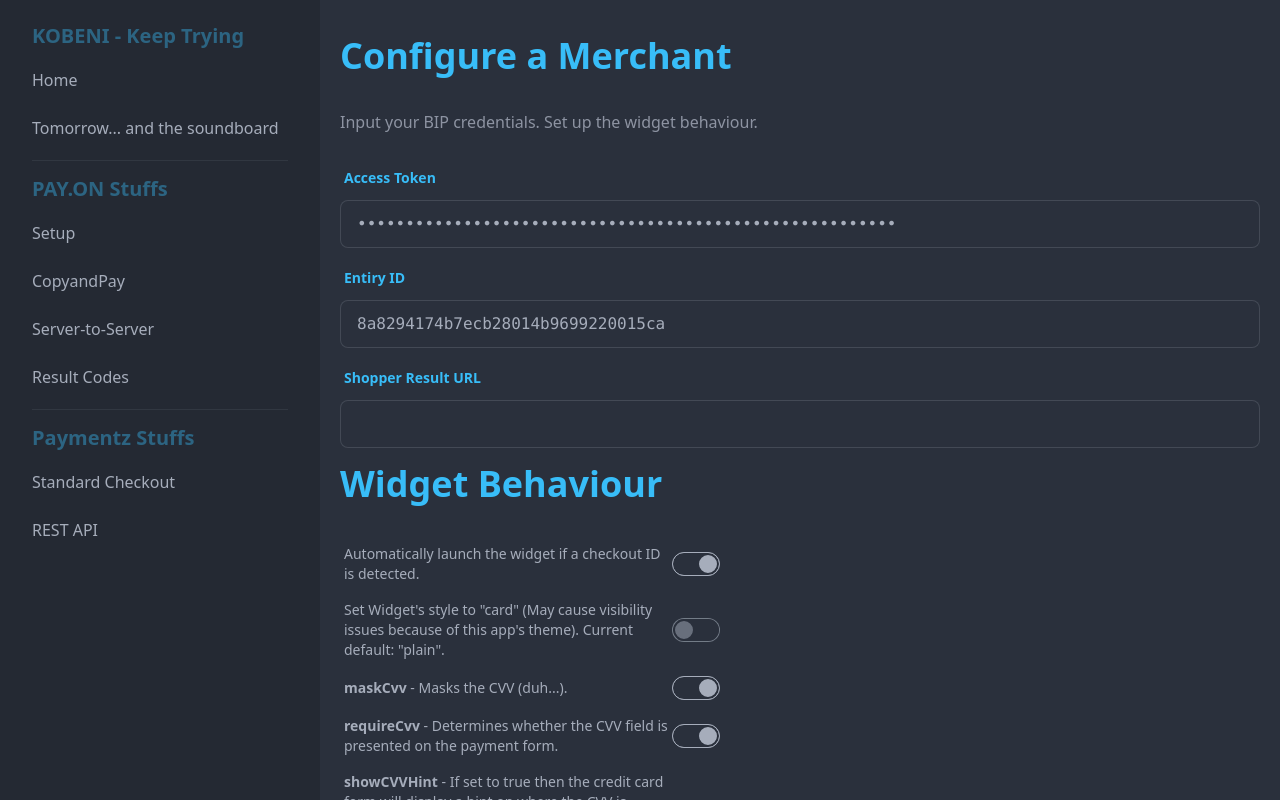
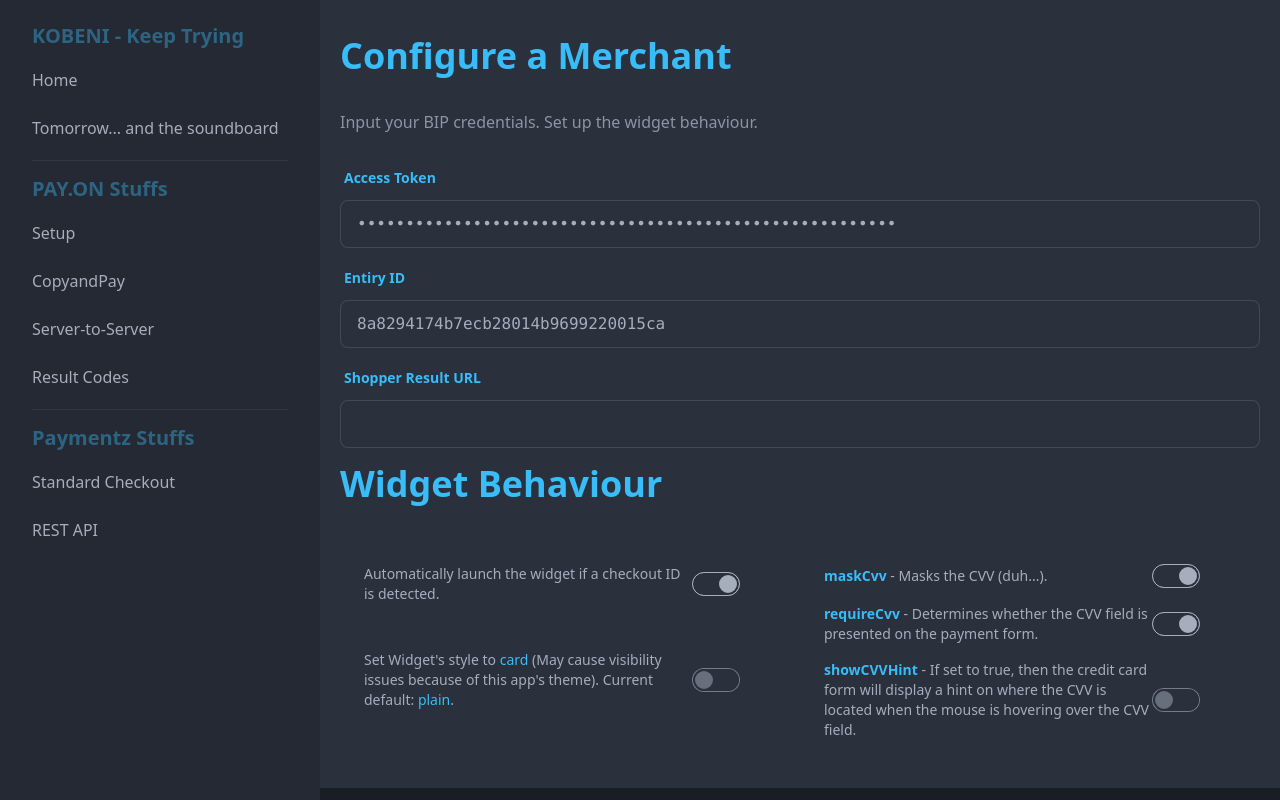
Before and after one commit to mtits/Kobeni-fork1, a Nuxt app: page /config-payon in a window 1280 px wide. Built offline with nearby package versions, Linux system fonts and the light colour scheme.

Commit message:
ui stuff

```diff
--- a/components/modal.vue
+++ b/components/modal.vue
@@ -10,7 +10,7 @@
 
         <!-- button to close -->
         <div class="modal-action">
-          <label class="btn" @click="cnpModal = false">Close</label>
+          <label class="btn btn-block" @click="cnpModal = false">Close</label>
         </div>
       </div>
     </div>
--- a/pages/config-payon.vue
+++ b/pages/config-payon.vue
@@ -12,9 +12,10 @@
       v-model="shopperResultURLPayon" />
 
     <PageTitle title="Widget Behaviour" class="mt-10"></PageTitle>
-
+    <div class="flex w-full">
+      <!-- left -->
+      <div class="grid flex-grow p-5">
         <!-- auto-launch -->
-
         <Toggle v-model="autoLaunchWidget"
           >Automatically launch the widget if a checkout ID is detected.</Toggle
         >
@@ -23,8 +24,9 @@
         <div class="form-control w-96">
           <label class="label cursor-pointer">
             <span class="label-text"
-          >Set Widget's style to "card" (May cause visibility issues because of
-          this app's theme). Current default: "plain".</span
+              >Set Widget's style to <span class="text-sky-400">card</span> (May
+              cause visibility issues because of this app's theme). Current
+              default: <span class="text-sky-400">plain</span>.</span
             >
             <input
               type="checkbox"
@@ -34,20 +36,26 @@
               false-value="plain" />
           </label>
         </div>
+      </div>
 
+      <!-- right -->
+      <div class="grid flex-grow p-5">
         <!-- of CVVs and others -->
         <Toggle v-model="maskCvv"
-      ><span class="font-bold">maskCvv</span> - Masks the CVV (duh...).</Toggle
+          ><span class="text-sky-400 font-bold">maskCvv</span> - Masks the CVV
+          (duh...).</Toggle
         >
         <Toggle v-model="requireCvv"
-      ><span class="font-bold">requireCvv</span> - Determines whether the CVV
-      field is presented on the payment form.</Toggle
+          ><span class="text-sky-400 font-bold">requireCvv</span> - Determines
+          whether the CVV field is presented on the payment form.</Toggle
         >
         <Toggle v-model="showCVVHint"
-      ><span class="font-bold">showCVVHint</span> - If set to true then the
-      credit card form will display a hint on where the CVV is located when the
-      mouse is hovering over the CVV field.</Toggle
+          ><span class="text-sky-400 font-bold">showCVVHint</span> - If set to
+          true, then the credit card form will display a hint on where the CVV
+          is located when the mouse is hovering over the CVV field.</Toggle
         >
+      </div>
+    </div>
   </div>
 </template>
 
--- a/pages/copyandpay.vue
+++ b/pages/copyandpay.vue
@@ -43,15 +43,16 @@
               label="Response Data"
               :data="responseData"></Textareadisplayonly>
 
+            <!-- btn group -->
             <div class="btn-group mt-3 place-items-center">
-              <button class="btn" @click="copyEntireResponse(responseData)">
+              <button class="btn" @click="copyResponse(responseData)">
                 Copy Response
               </button>
 
               <button
                 class="btn"
                 v-if="responseData.id"
-                @click="copyCheckoutID(responseData.id)">
+                @click="copyID(responseData.id)">
                 Copy Checkout ID
               </button>
 
@@ -63,6 +64,10 @@
                 >Launch Widget</label
               >
             </div>
+
+            <Transition>
+              <Alert v-if="showAlert">Data copied to clipboard</Alert>
+            </Transition>
           </div>
         </div>
       </Transition>
@@ -117,6 +122,7 @@
   const cnpModal = useState('cnpModal')
   const shopperResultURLPayon = useState('shopperResultUrlPayon')
   const showLoading = ref(false)
+  const showAlert = ref(false)
 
   // widget states
   const autoLaunchWidget = useState('autoLaunchWidget')
@@ -212,4 +218,30 @@
     // append to head
     document.querySelector('head').append(widgetScript)
   }
+
+  /**
+   * Stringify data and copy to clipboard
+   * @param {Object} data
+   */
+  function copyResponse(data) {
+    showAlert.value = true
+    copyEntireResponse(data)
+
+    setTimeout(() => {
+      showAlert.value = false
+    }, 1000)
+  }
+
+  /**
+   * copy checkout ID to clipboard
+   * @param {String} data
+   */
+  function copyID(data) {
+    showAlert.value = true
+    copyCheckoutID(data)
+
+    setTimeout(() => {
+      showAlert.value = false
+    }, 1000)
+  }
 </script>
--- a/pages/tomorrow.vue
+++ b/pages/tomorrow.vue
@@ -20,14 +20,10 @@
 
     <PageTitle title="Soundboard"> Other things to fill your ears. </PageTitle>
     <div class="btn-group btn-group-vertical">
-      <button class="btn btn-primary" @click="tomorrow.play()">
-        Tomorrow!
-      </button>
-      <button class="btn btn-error" @click="wow.play()">~Wow</button>
-      <button class="btn btn-info" @click="omae.play()">
-        Omae wa mou shindeiru
-      </button>
-      <button class="btn btn-warning" @click="nani.play()">Nani???</button>
+      <button class="btn" @click="tomorrow.play()">Tomorrow!</button>
+      <button class="btn" @click="wow.play()">&lt;:3) ~Wow</button>
+      <button class="btn" @click="omae.play()">Omae wa mou shindeiru</button>
+      <button class="btn" @click="nani.play()">Nani???</button>
     </div>
   </div>
 </template>
```
Lines whose indentation alone changed are shown as unchanged.
